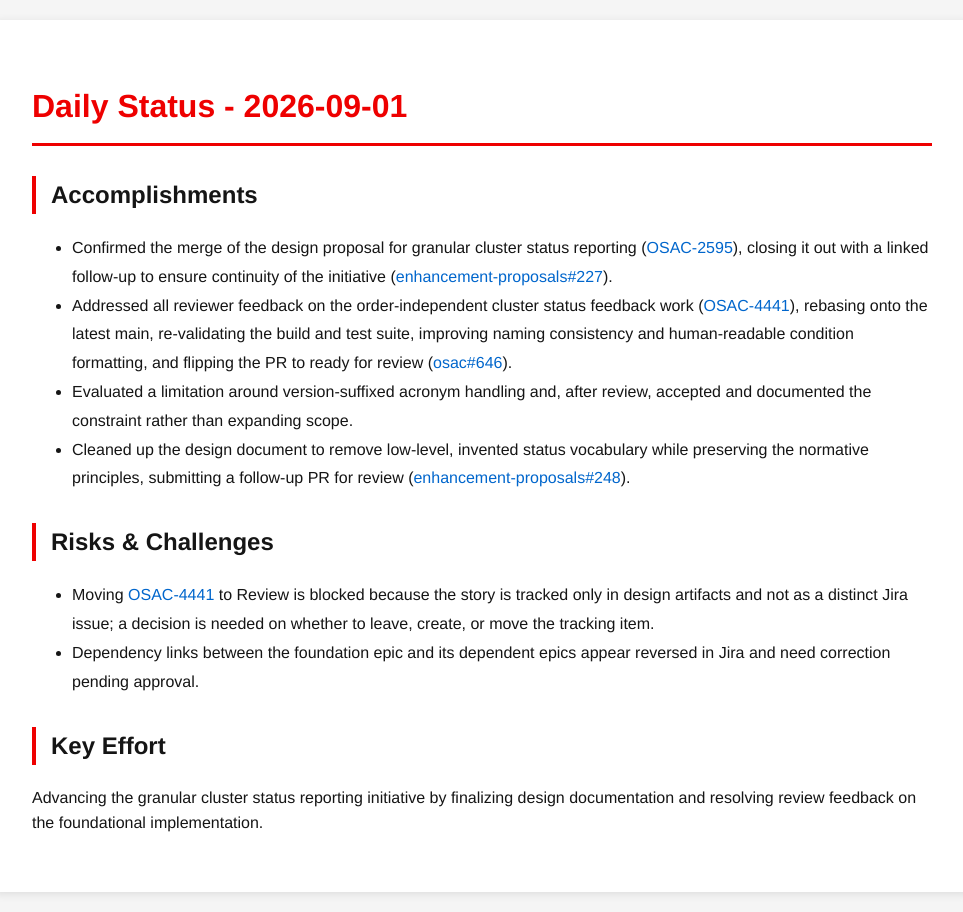
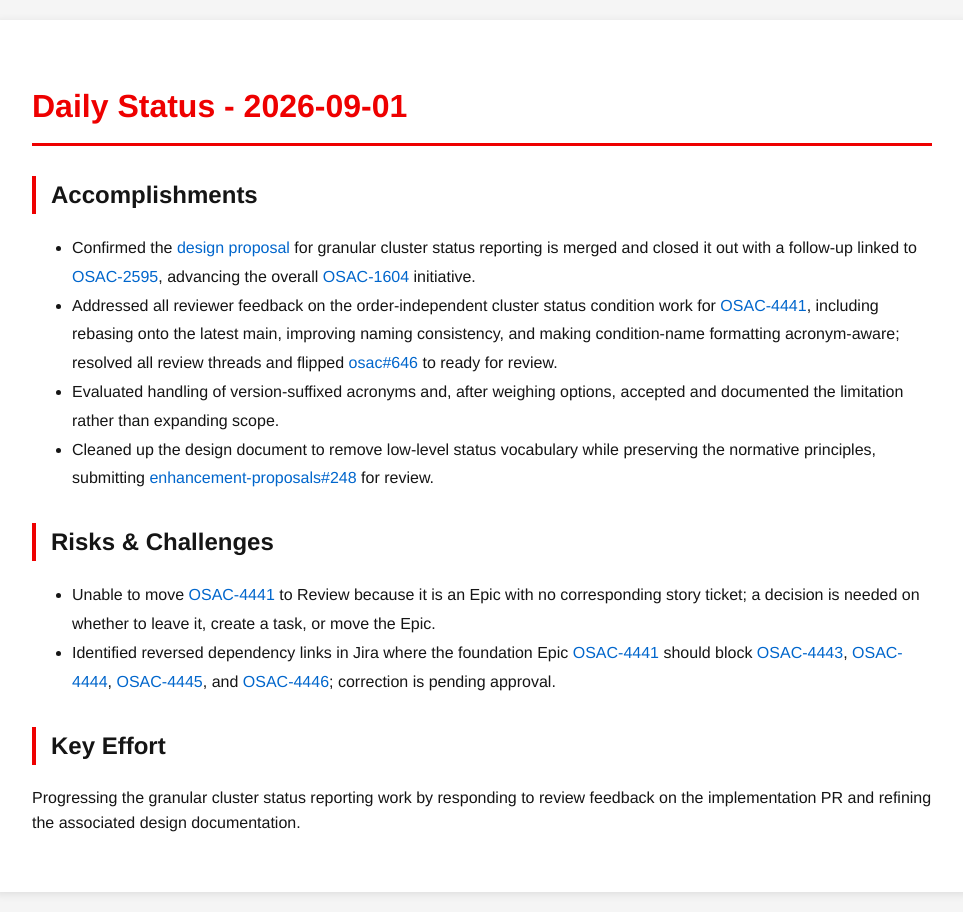
Before and after one commit to tzvatot/daily-status, a Jekyll site: the page built from 2026-09-01.md, in a window 1280 px wide. Shown: the whole page, without its empty margins (158-1121 px from the left). Built offline with Jekyll 4.4.1, drawn with Linux system fonts in a browser that asks for light colours.

Commit message:
Daily status update - 2026-09-01

```diff
--- a/2026-09-01.md
+++ b/2026-09-01.md
@@ -7,14 +7,14 @@ date: 2026-09-01
 # Daily Status - 2026-09-01
 
 ## Accomplishments
-- Confirmed the merge of the design proposal for granular cluster status reporting ([OSAC-2595](https://redhat.atlassian.net/browse/OSAC-2595)), closing it out with a linked follow-up to ensure continuity of the initiative ([enhancement-proposals#227](https://github.com/osac-project/enhancement-proposals/pull/227)).
-- Addressed all reviewer feedback on the order-independent cluster status feedback work ([OSAC-4441](https://redhat.atlassian.net/browse/OSAC-4441)), rebasing onto the latest main, re-validating the build and test suite, improving naming consistency and human-readable condition formatting, and flipping the PR to ready for review ([osac#646](https://github.com/osac-project/osac/pull/646)).
-- Evaluated a limitation around version-suffixed acronym handling and, after review, accepted and documented the constraint rather than expanding scope.
-- Cleaned up the design document to remove low-level, invented status vocabulary while preserving the normative principles, submitting a follow-up PR for review ([enhancement-proposals#248](https://github.com/osac-project/enhancement-proposals/pull/248)).
+- Confirmed the [design proposal](https://github.com/osac-project/enhancement-proposals/pull/227) for granular cluster status reporting is merged and closed it out with a follow-up linked to [OSAC-2595](https://redhat.atlassian.net/browse/OSAC-2595), advancing the overall [OSAC-1604](https://redhat.atlassian.net/browse/OSAC-1604) initiative.
+- Addressed all reviewer feedback on the order-independent cluster status condition work for [OSAC-4441](https://redhat.atlassian.net/browse/OSAC-4441), including rebasing onto the latest main, improving naming consistency, and making condition-name formatting acronym-aware; resolved all review threads and flipped [osac#646](https://github.com/osac-project/osac/pull/646) to ready for review.
+- Evaluated handling of version-suffixed acronyms and, after weighing options, accepted and documented the limitation rather than expanding scope.
+- Cleaned up the design document to remove low-level status vocabulary while preserving the normative principles, submitting [enhancement-proposals#248](https://github.com/osac-project/enhancement-proposals/pull/248) for review.
 
 ## Risks & Challenges
-- Moving [OSAC-4441](https://redhat.atlassian.net/browse/OSAC-4441) to Review is blocked because the story is tracked only in design artifacts and not as a distinct Jira issue; a decision is needed on whether to leave, create, or move the tracking item.
-- Dependency links between the foundation epic and its dependent epics appear reversed in Jira and need correction pending approval.
+- Unable to move [OSAC-4441](https://redhat.atlassian.net/browse/OSAC-4441) to Review because it is an Epic with no corresponding story ticket; a decision is needed on whether to leave it, create a task, or move the Epic.
+- Identified reversed dependency links in Jira where the foundation Epic [OSAC-4441](https://redhat.atlassian.net/browse/OSAC-4441) should block [OSAC-4443](https://redhat.atlassian.net/browse/OSAC-4443), [OSAC-4444](https://redhat.atlassian.net/browse/OSAC-4444), [OSAC-4445](https://redhat.atlassian.net/browse/OSAC-4445), and [OSAC-4446](https://redhat.atlassian.net/browse/OSAC-4446); correction is pending approval.
 
 ## Key Effort
-Advancing the granular cluster status reporting initiative by finalizing design documentation and resolving review feedback on the foundational implementation.
+Progressing the granular cluster status reporting work by responding to review feedback on the implementation PR and refining the associated design documentation.
```
